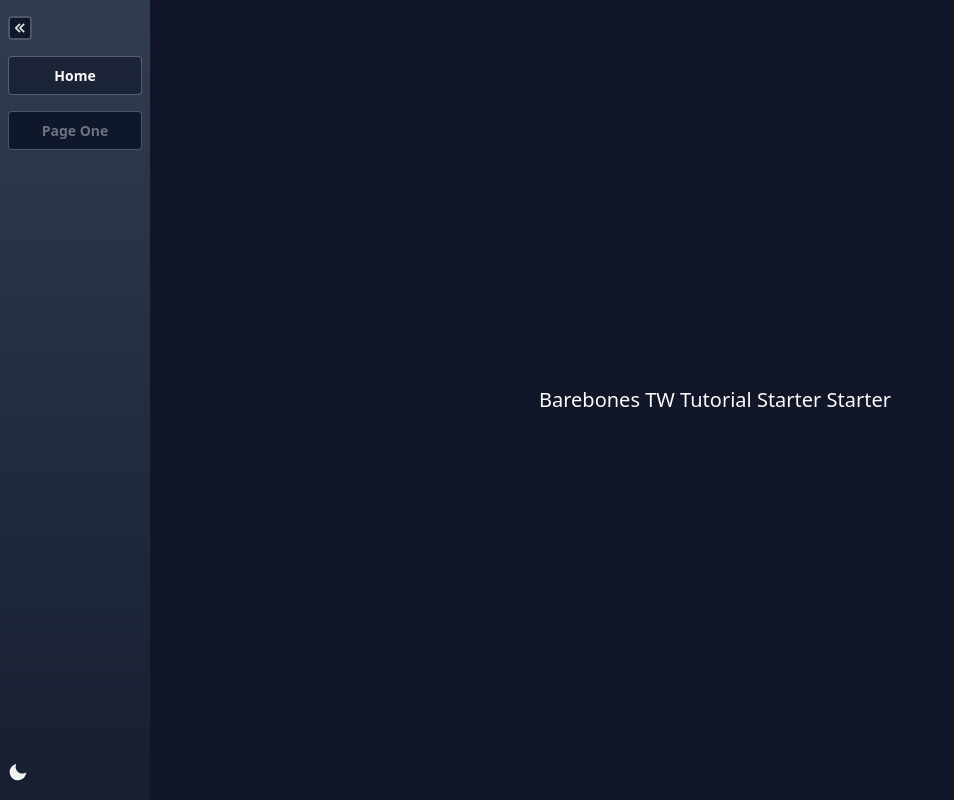
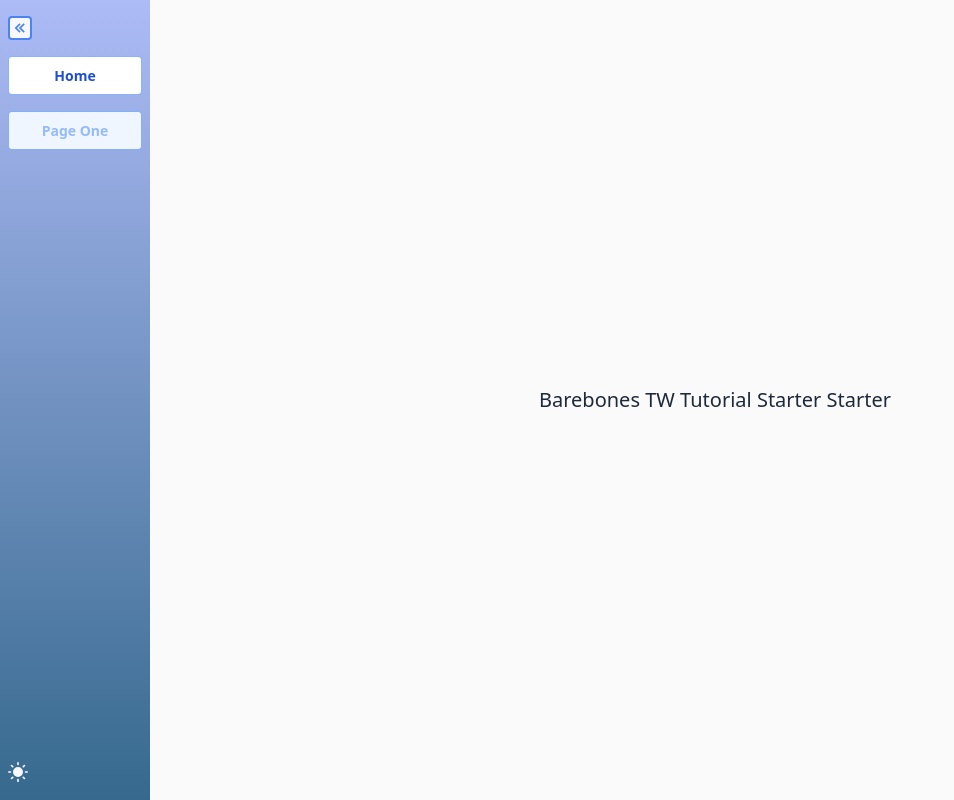
Before and after one commit to PaulHaze/nextjs-tutorial-starter, a Next.js app: page / in a window 1280 px wide. Shown: the whole page, without its empty margins (0-954 px from the left). Built offline with nearby package versions, Linux system fonts and the light colour scheme.

Commit message:
more experiments

```diff
--- a/package.json
+++ b/package.json
@@ -11,8 +11,6 @@
   "dependencies": {
     "clsx": "^2.0.0",
     "next": "latest",
-    "next-seo": "^6.1.0",
-    "next-sitemap": "^4.2.3",
     "next-themes": "^0.2.1",
     "react": "18.2.0",
     "react-dom": "18.2.0",
--- a/src/components/navigation/Nav.module.scss
+++ b/src/components/navigation/Nav.module.scss
@@ -1,11 +1,15 @@
+// .sidebarContainer {
+//   @apply flex min-h-[100vh] flex-col justify-between bg-gradient-to-b from-indigo-300/90 to-sky-800/90 p-5 px-2 py-4;
+// }
+
 .sidebarContainer {
-  @apply flex min-h-[100vh] flex-col justify-between bg-gradient-to-b from-indigo-300/90 to-sky-800/90 p-5 px-2 py-4;
+  @apply flex min-h-[100vh] flex-col justify-between bg-gradient-to-b from-grad-start to-grad-end p-5 px-2 py-4;
 }
 
 .toggleBtnContainer {
   @apply relative;
   .toggleBtn {
-    @apply flex h-6 w-6 items-center justify-center rounded border-2 border-blue-500 bg-[rgba(255,255,255,0.9)] text-blue-500;
+    @apply flex h-6 w-6 items-center justify-center rounded border-2 border-chevron-color bg-chevron-bg text-chevron-color;
   }
 }
 
@@ -26,12 +30,12 @@
 }
 
 // DARK SETTINGS
-:global(.dark) .sidebarContainer {
-  @apply from-slate-500/40 to-slate-800/40;
-}
-:global(.dark) .toggleBtn {
-  @apply border-slate-200/30 bg-slate-900 text-offwhite/90;
-}
+// :global(.dark) .sidebarContainer {
+//   @apply from-slate-500/40 to-slate-800/40;
+// }
+// :global(.dark) .toggleBtn {
+//   @apply border-slate-200/30 bg-slate-900 text-offwhite/90;
+// }
 :global(.dark) .sidebarLink {
   @apply border-slate-200/30 bg-slate-900 text-offwhite/40 hover:bg-slate-800;
 }
--- a/src/components/templates/MainTemplate.tsx
+++ b/src/components/templates/MainTemplate.tsx
@@ -14,7 +14,7 @@ export function MainTemplate({ children }: MainLayoutProps) {
   const handleNavClick = () => setShowNav((prev) => !prev);
 
   return (
-    <ThemeProvider enableSystem={false} defaultTheme="dark" attribute="class">
+    <ThemeProvider enableSystem={false} defaultTheme="light" attribute="class">
       <div className="flex flex-grow">
         <div
           className={`transition-all duration-700 ease-in-out ${
```
Also changed, not shown: 1 other file (tests, documents, lock files or other folders).
